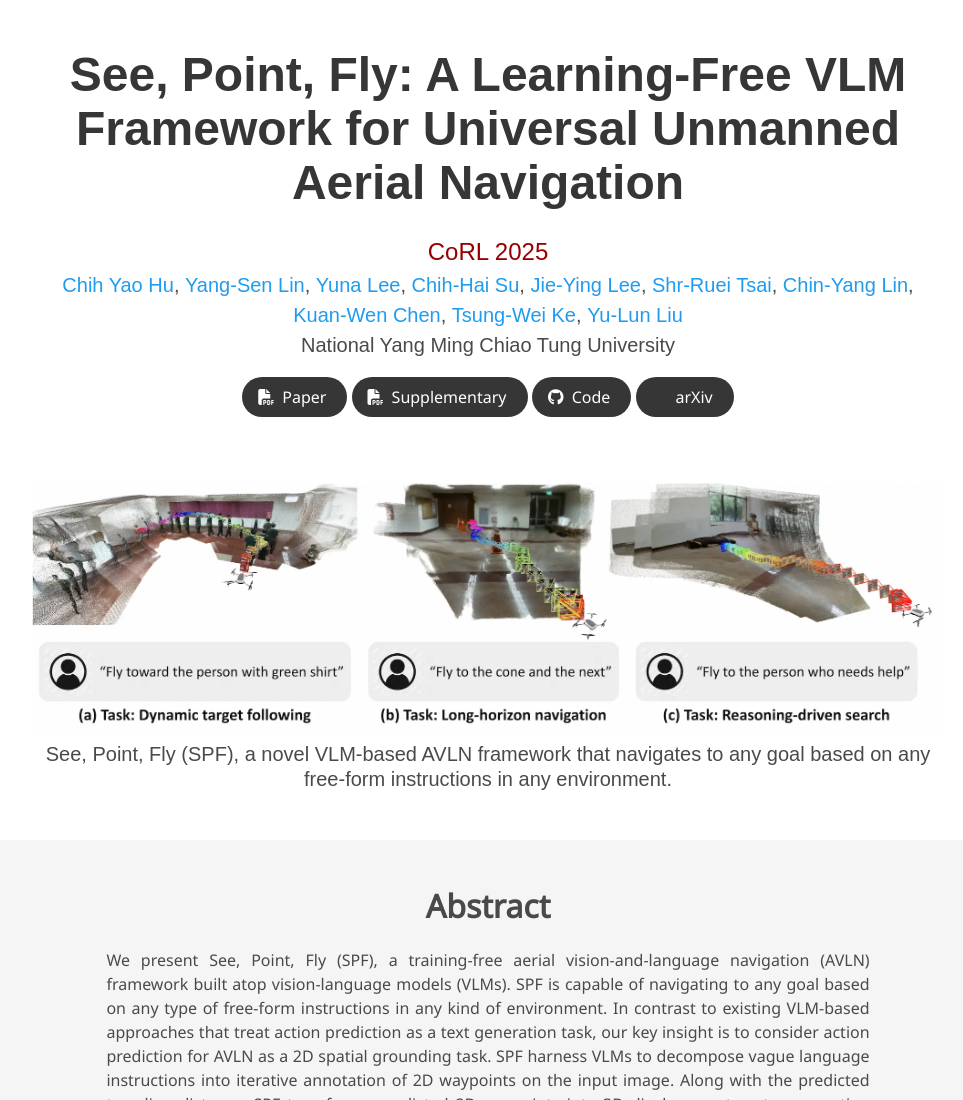
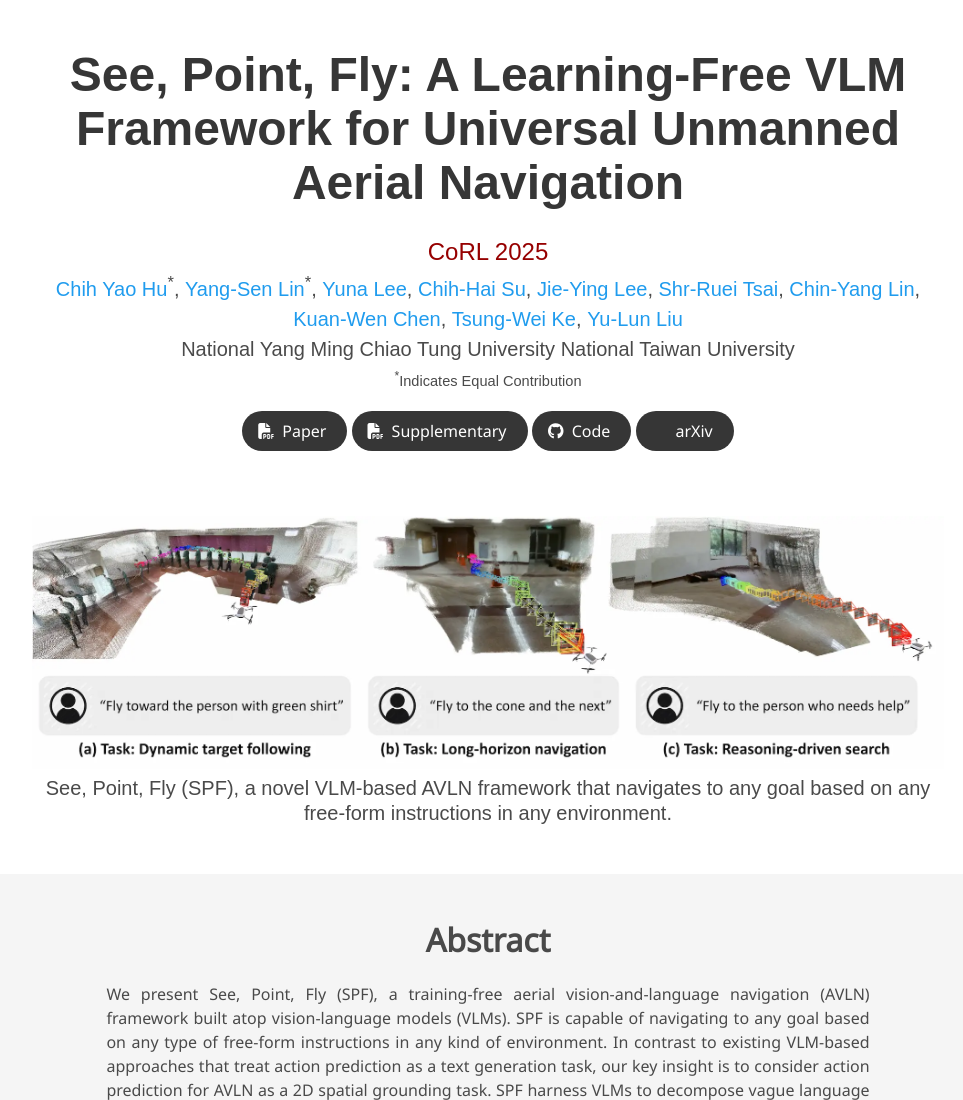
Before and after one commit to yuna0x0/spf-web, a website: page index.html in a window 1280 px wide. Shown: the top 1100 px of the page, without its empty margins (152-1115 px from the left). Drawn offline with nearby package versions, Linux system fonts and the light colour scheme; some icons are missing; a web font is replaced by a local one.

Commit message:
Update paper author section

```diff
--- a/index.html
+++ b/index.html
@@ -60,10 +60,10 @@
             <div class="is-size-5 publication-authors">
               <!-- Paper authors -->
               <span class="author-block">
-                <a href="https://openreview.net/profile?id=~Chih_Yao_Hu1" target="_blank">Chih Yao Hu</a>,
+                <a href="https://openreview.net/profile?id=~Chih_Yao_Hu1" target="_blank">Chih Yao Hu</a><sup>*</sup>,
               </span>
               <span class="author-block">
-                <a href="https://openreview.net/profile?id=~Yang-Sen_Lin1" target="_blank">Yang-Sen Lin</a>,
+                <a href="https://openreview.net/profile?id=~Yang-Sen_Lin1" target="_blank">Yang-Sen Lin</a><sup>*</sup>,
               </span>
               <span class="author-block">
                 <a href="https://openreview.net/profile?id=~Yuna_Lee1" target="_blank">Yuna Lee</a>,
@@ -93,7 +93,8 @@
 
             <div class="is-size-5 publication-authors">
               <span class="author-block">National Yang Ming Chiao Tung University</span>
-              <!-- <span class="eql-cntrb"><small><br><sup>*</sup>Indicates Equal Contribution</small></span> -->
+              <span class="author-block">National Taiwan University</span>
+              <span class="eql-cntrb"><small><br><sup>*</sup>Indicates Equal Contribution</small></span>
             </div>
 
             <div class="column has-text-centered">
```
